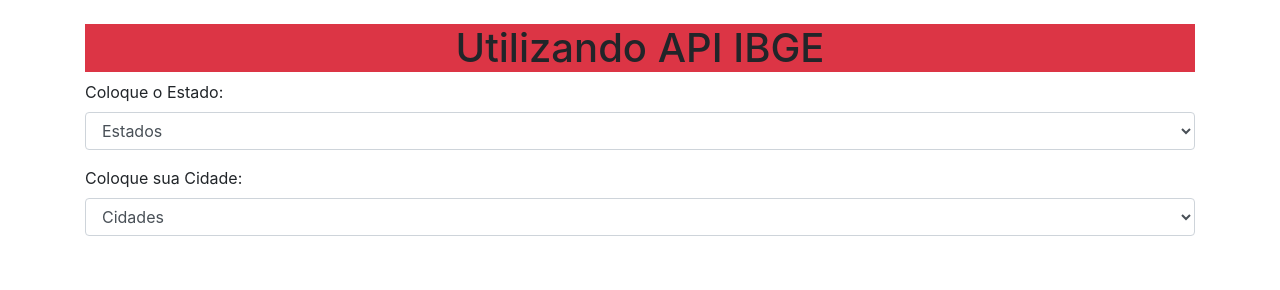
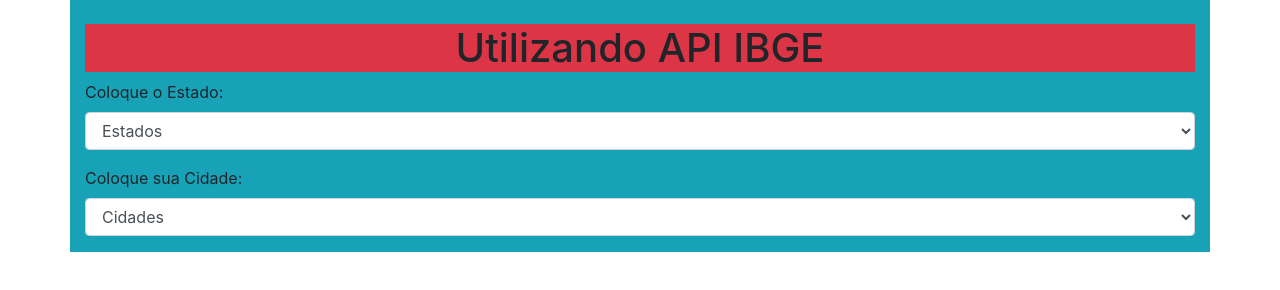
Before and after one commit to maju3s/API-IBGE, a plain HTML site: page index.html in a window 1280 px wide. Drawn offline with nearby package versions, Linux system fonts and the light colour scheme; no server answers.

Commit message:
Update index.html

```diff
--- a/index.html
+++ b/index.html
@@ -10,7 +10,7 @@
  <title>API IBGE</title>
     </head>
     <body>
-        <div class="container">
+        <div class="container bg-info">
             <div class="row">
                 <div class="col-12 col-sm-12 col-md-12">
                     <div class="text-center mt-4 bg-danger">
```
